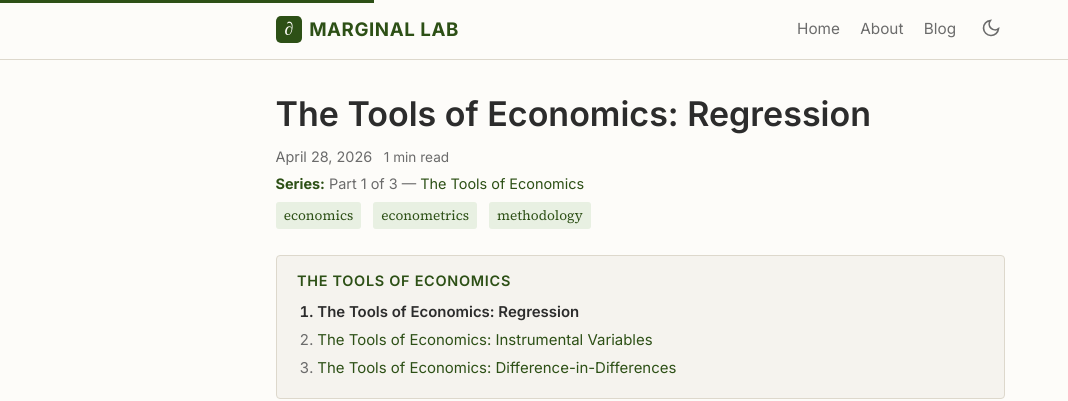
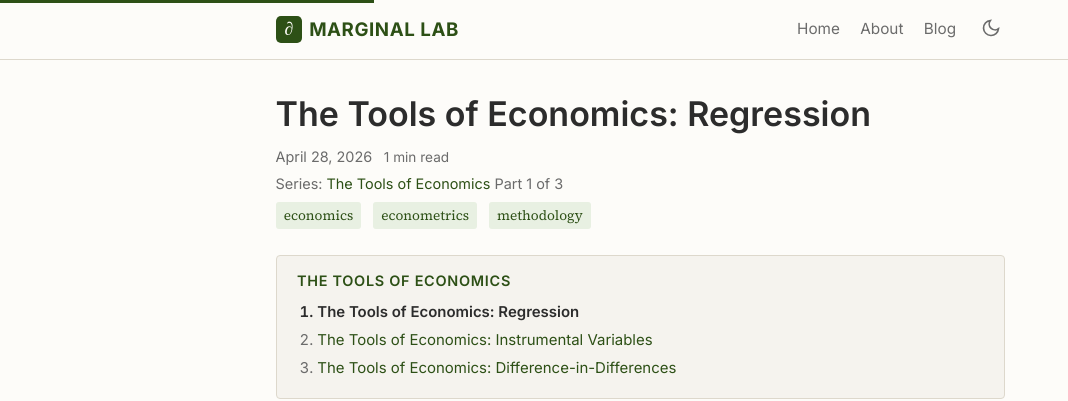
Before and after one commit to marginallabs/marginallabs.github.io, a Jekyll site: the page built from _posts/2026-04-28-The-Tools-of-Economics-Regression.md, in a window 1280 px wide. Shown: the top 401 px of the page, without its empty margins (0-1068 px from the left). Built offline with Jekyll 4.4.1, drawn with Linux system fonts in a browser that asks for light colours.

Commit message:
Change series info format: Series: Name (link) Part X of Y
Co-Authored-By: Claude Opus 4.7 <noreply@anthropic.com>

```diff
--- a/_layouts/post.html
+++ b/_layouts/post.html
@@ -15,7 +15,7 @@ layout: default
       {% assign series_posts = site.posts | where: "series", page.series | sort: "date" %}
       {% for sp in series_posts %}
         {% if sp.url == page.url %}
-          <strong>Series:</strong> Part {{ forloop.index }} of {{ forloop.length }} &mdash; <a href="{{ page.series_url | default: '/blog/' | relative_url }}">{{ page.series }}</a>
+          <span class="series-label">Series:</span> <a href="{{ page.series_url | default: '/blog/' | relative_url }}">{{ page.series }}</a> Part {{ forloop.index }} of {{ forloop.length }}
         {% endif %}
       {% endfor %}
     </div>
--- a/assets/css/style.css
+++ b/assets/css/style.css
@@ -649,6 +649,9 @@ mark.search-highlight {
 .post-series-info strong {
   color: var(--color-text);
 }
+.series-label {
+  color: var(--color-text-light);
+}
 .post-tags {
   display: flex;
   flex-wrap: wrap;
```
